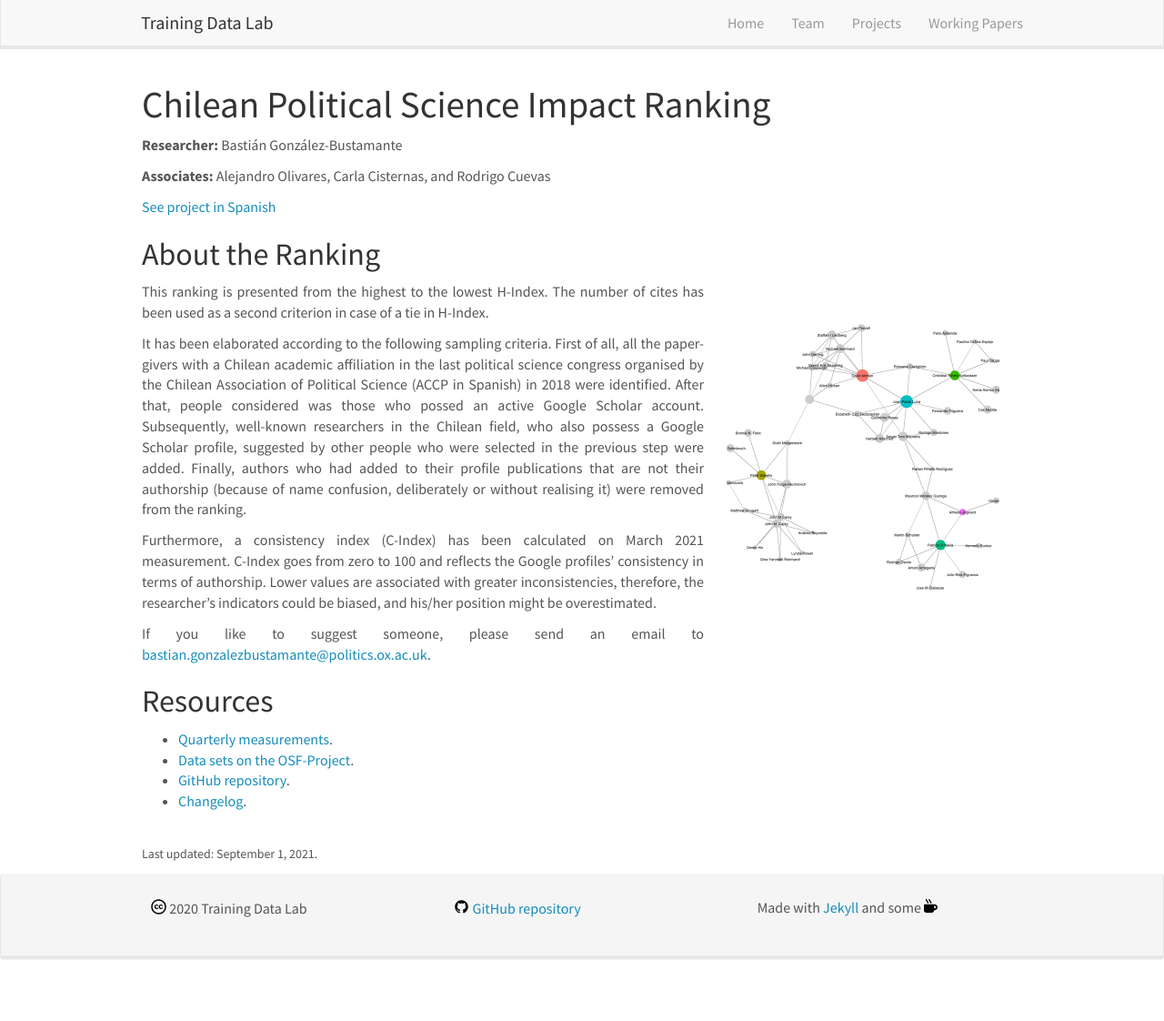
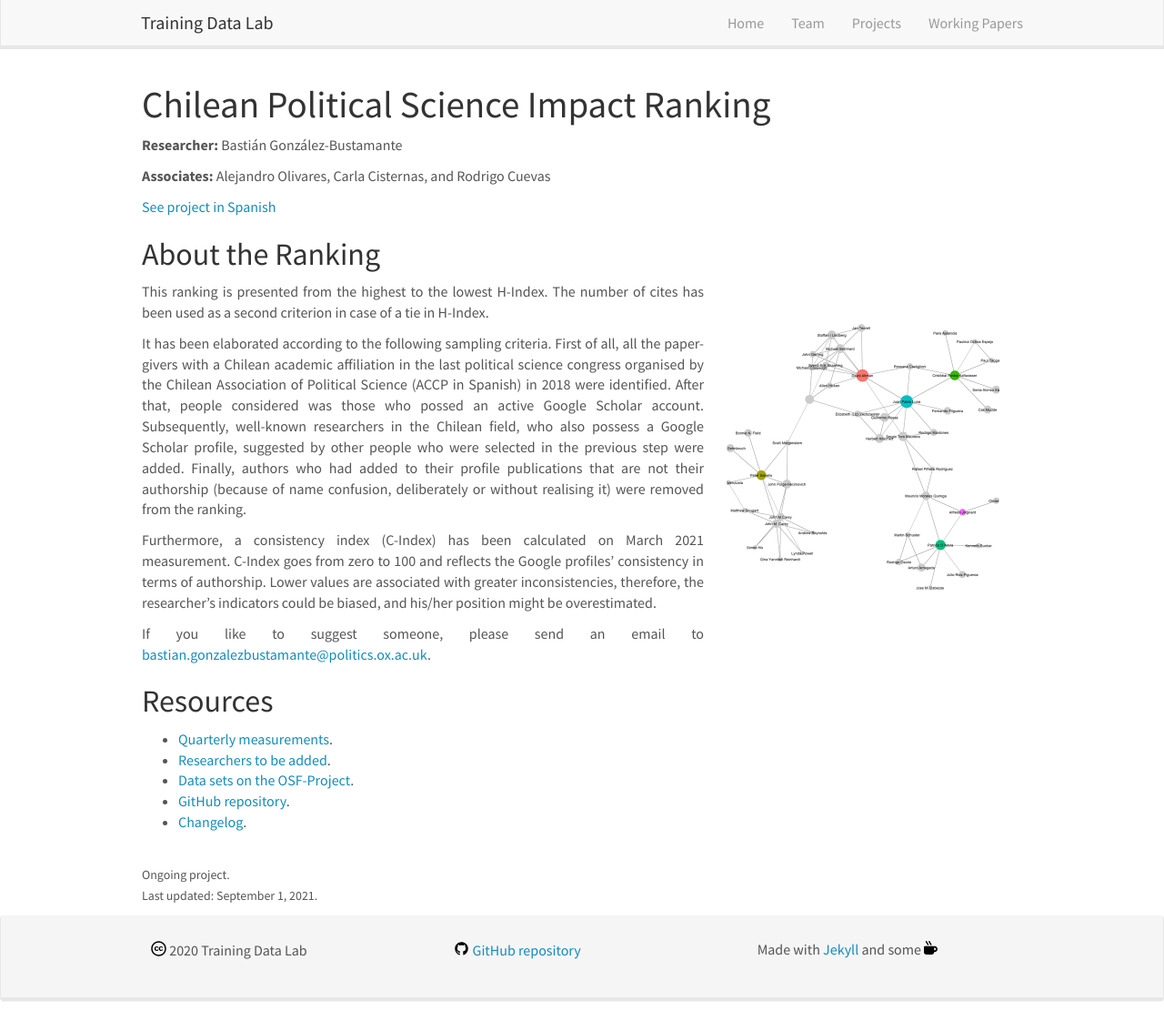
Before and after one commit to training-datalab/old-training-datalab.com, a Jekyll site: the page built from _pages/cps-ranking.md, in a window 1280 px wide and 1122 px high. Shown: the whole window at 91% size. Built offline with Jekyll 4.4.1, drawn with Linux system fonts in a browser that asks for light colours; nearby versions of some CDN libraries.

Commit message:
Update cps-ranking.md

```diff
--- a/_pages/cps-ranking.md
+++ b/_pages/cps-ranking.md
@@ -30,9 +30,11 @@ permalink: /projects/cps-ranking
 
 <ul>
 <li><a href="https://bgonzalezbustamante.com/cps-ranking/" target="_blank">Quarterly measurements</a>.</li>
+<li><a href="https://github.com/bgonzalezbustamante/CPS-Ranking/blob/master/to-be-ranked.md" target="_blank">Researchers to be added</a>.</li>
 <li><a href="http://doi.org/10.17605/OSF.IO/C8PRA" target="_blank">Data sets on the OSF-Project</a>.</li>
 <li><a href="https://github.com/bgonzalezbustamante/CPS-Ranking" target="_blank">GitHub repository</a>.</li>
 <li><a href="https://github.com/bgonzalezbustamante/CPS-Ranking/blob/master/changelog.txt" target="_blank">Changelog</a>.</li>
 </ul>
 <br />
+<small>Ongoing project.</small><br />
 <small>Last updated: September 1, 2021.</small>
```
